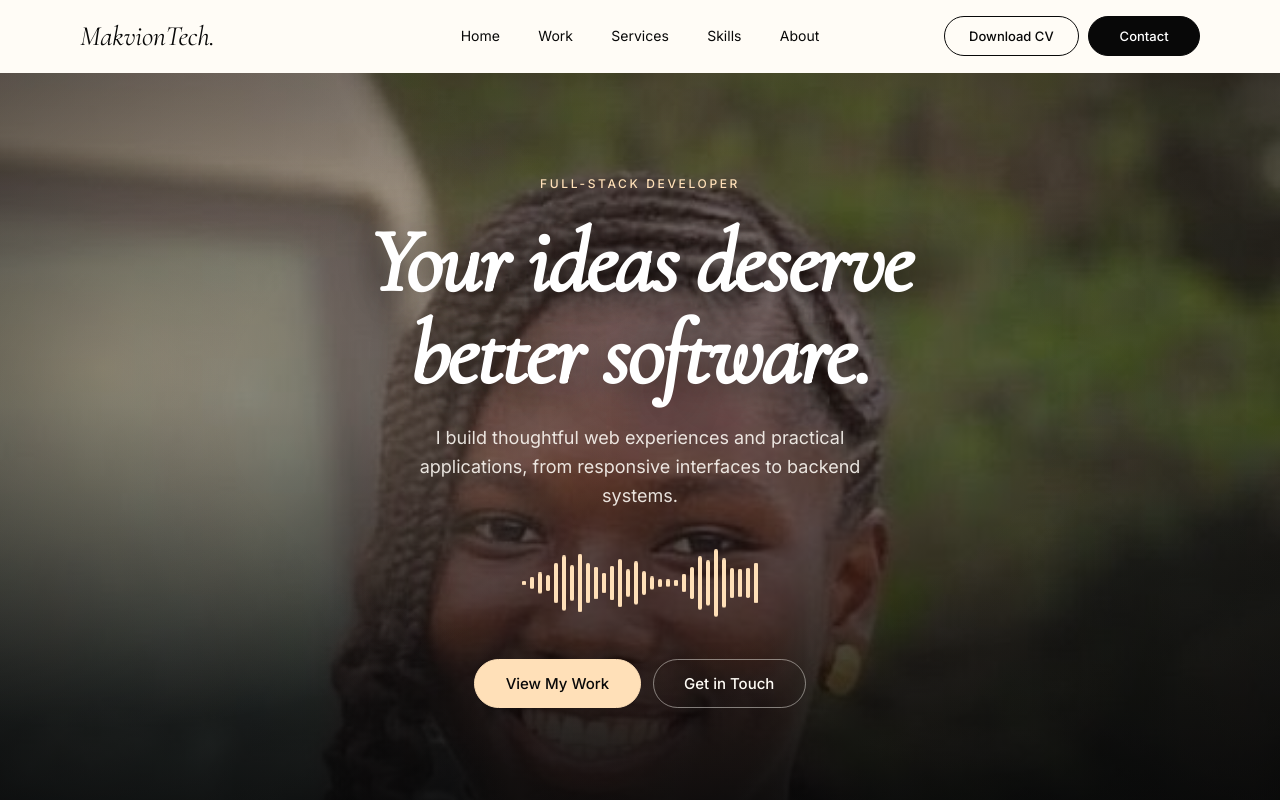
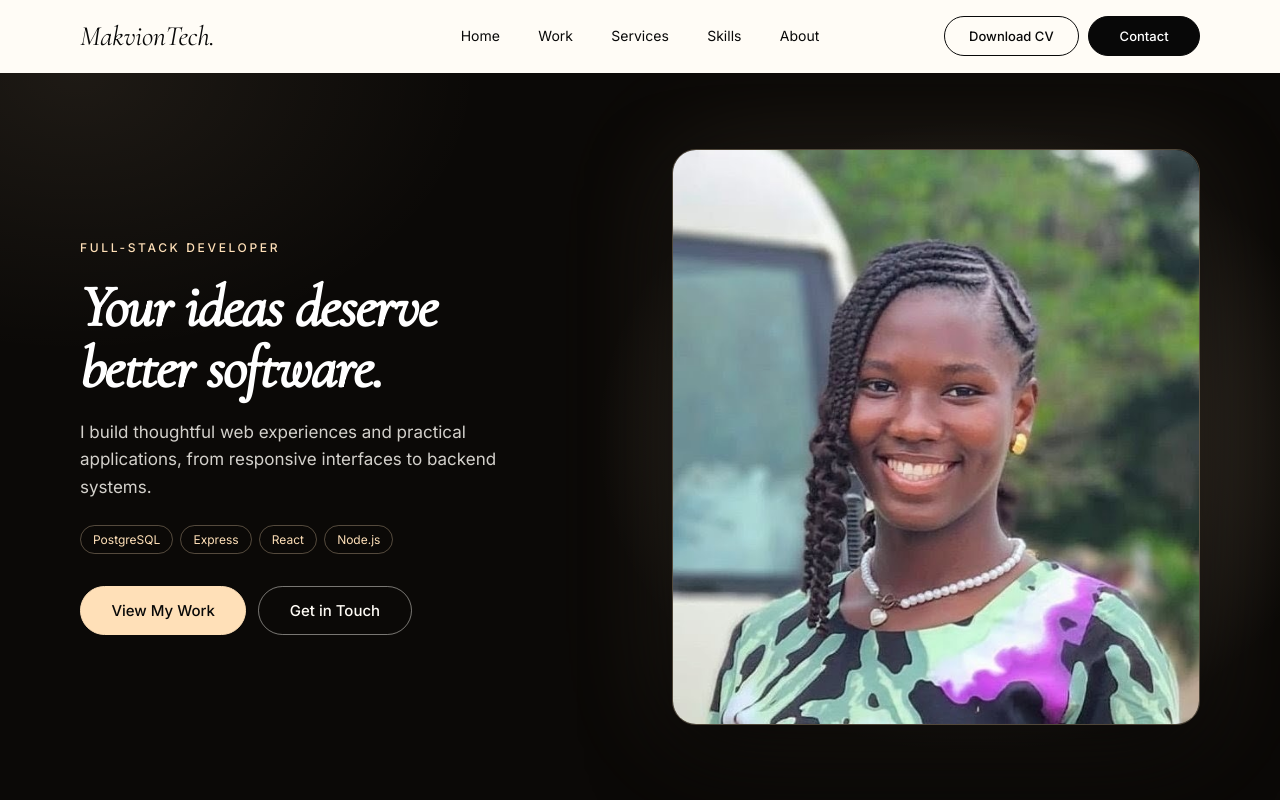
Before and after one commit to makvion-tech/MakvionTech, a React (Vite) app: page / in a window 1280 px wide. Shown: the top 800 px of the page. Built offline with nearby package versions, Linux system fonts and the light colour scheme.

Commit message:
updated hero

```diff
--- a/src/components/Hero.jsx
+++ b/src/components/Hero.jsx
@@ -1,12 +1,11 @@
-// Photo lives in public/images/photo.png, so it is served from /images/photo.png
-// and needs no import.
+// Photo lives in public/images/photo.png, served from /images/photo.png.
 const PHOTO_SRC = "/images/photo.png";
 
-// Waveform bar heights (px), mirrored-ish so it reads like an audio clip
-const BARS = [
-  10, 22, 32, 20, 44, 56, 36, 62, 48, 70, 38, 52, 60, 30, 44, 24,
-  14, 10, 16, 12, 28, 40, 58, 46, 68, 52, 36, 60, 56, 62,
-];
+const STACK = ["PostgreSQL", "Express", "React", "Node.js"];
+
+// Photo height: fits fully inside the screen under the navbar, so nothing
+// needs scrolling. Change the 72svh / 4rem values to make it bigger or smaller.
+const PHOTO_H = "min(72svh, calc(100svh - var(--nav-h) - 4rem))";
 
 const styles = {
   section: {
@@ -16,45 +15,32 @@ const styles = {
     minHeight: "calc(100svh - var(--nav-h))",
     display: "flex",
     alignItems: "center",
-    justifyContent: "center",
-    background: "var(--ink)",
+    background: "#0b0907",
     color: "var(--ivory)",
   },
-  photo: {
-    position: "absolute",
-    inset: 0,
-    zIndex: -3,
-    width: "100%",
-    height: "100%",
-    objectFit: "cover",
-    objectPosition: "center 18%",
-  },
-  // warm colour wash, replaces the indigo tint from the reference
-  tint: {
-    position: "absolute",
-    inset: 0,
-    zIndex: -2,
-    background:
-      "radial-gradient(ellipse 60% 70% at 8% 40%, rgba(255,224,184,0.38) 0%, rgba(255,224,184,0) 70%)," +
-      "linear-gradient(180deg, rgba(60,36,14,0.55) 0%, rgba(40,24,10,0.5) 45%, rgba(8,8,8,0.92) 100%)",
-    mixBlendMode: "normal",
-  },
-  vignette: {
+  // dark base with a soft warm glow behind the portrait so it pops
+  glow: {
     position: "absolute",
     inset: 0,
     zIndex: -1,
     background:
-      "radial-gradient(ellipse 80% 80% at 50% 45%, rgba(8,8,8,0) 40%, rgba(8,8,8,0.55) 100%)",
+      "radial-gradient(ellipse 42% 62% at 76% 50%, rgba(255,224,184,0.24) 0%, rgba(255,224,184,0) 70%)," +
+      "radial-gradient(ellipse 45% 55% at 6% 0%, rgba(255,224,184,0.08) 0%, rgba(255,224,184,0) 70%)",
   },
-  content: {
+  inner: {
     width: "100%",
-    maxWidth: "62rem",
+    maxWidth: "76rem",
     marginInline: "auto",
-    padding: "var(--section-y) var(--gutter)",
+    padding: "2rem var(--gutter)",
     display: "flex",
-    flexDirection: "column",
+    flexWrap: "wrap",
     alignItems: "center",
-    textAlign: "center",
+    justifyContent: "center",
+    gap: "2.5rem clamp(2rem, 5vw, 5rem)",
+  },
+  text: {
+    flex: "1 1 22rem",
+    maxWidth: "36rem",
   },
   eyebrow: {
     fontFamily: "var(--font-text)",
@@ -65,43 +51,40 @@ const styles = {
     color: "var(--peach)",
   },
   title: {
-    marginTop: "1.5rem",
+    marginTop: "1.25rem",
     fontFamily: "var(--font-display, var(--font-script))",
     fontStyle: "italic",
     fontWeight: 800,
-    fontSize: "clamp(2.6rem, 7.4vw, 5.6rem)",
-    lineHeight: 1.02,
+    fontSize: "clamp(2.3rem, 4.6vw, 4rem)",
+    lineHeight: 1.04,
     letterSpacing: "-0.02em",
     color: "var(--white)",
-    textShadow: "0 4px 40px rgba(8,8,8,0.55)",
     textWrap: "balance",
   },
   desc: {
+    marginTop: "1.25rem",
+    maxWidth: "40ch",
+    fontSize: "clamp(1rem, 1.4vw, 1.0625rem)",
+    lineHeight: 1.6,
+    color: "rgba(255,252,246,0.82)",
+  },
+  stack: {
+    display: "flex",
+    flexWrap: "wrap",
+    gap: "0.45rem",
     marginTop: "1.5rem",
-    maxWidth: "40ch",
-    fontSize: "clamp(1rem, 1.6vw, 1.125rem)",
-    lineHeight: 1.6,
-    color: "rgba(255,252,246,0.88)",
   },
-  wave: {
-    marginTop: "2.25rem",
-    height: "72px",
-    display: "flex",
-    alignItems: "center",
-    gap: "4px",
-  },
-  bar: {
-    width: "4px",
-    borderRadius: "2px",
-    background: "var(--peach)",
-    transformOrigin: "center",
-    animation: "mk-wave 1.4s ease-in-out infinite",
+  chip: {
+    fontSize: "0.75rem",
+    padding: "0.3rem 0.75rem",
+    borderRadius: "999px",
+    border: "1px solid rgba(255,224,184,0.3)",
+    color: "var(--peach)",
   },
   actions: {
-    marginTop: "2.5rem",
+    marginTop: "2rem",
     display: "flex",
     flexWrap: "wrap",
-    justifyContent: "center",
     gap: "0.75rem",
   },
   primary: {
@@ -118,16 +101,34 @@ const styles = {
     color: "var(--ivory)",
     border: "1px solid rgba(255,252,246,0.45)",
   },
+  figure: {
+    margin: 0,
+    flex: "0 1 auto",
+    maxWidth: "100%",
+    display: "flex",
+    justifyContent: "center",
+  },
+  // whole photo shown, never cropped
+  photo: {
+    display: "block",
+    height: PHOTO_H,
+    width: "auto",
+    maxWidth: "100%",
+    objectFit: "contain",
+    borderRadius: "var(--radius-card)",
+    border: "1px solid rgba(255,224,184,0.28)",
+    boxShadow:
+      "0 30px 80px rgba(0,0,0,0.6), 0 0 120px rgba(255,224,184,0.12)",
+  },
 };
 
 export default function Hero() {
   return (
     <section id="home" style={styles.section} aria-label="Introduction">
-      <img src={PHOTO_SRC} alt="" style={styles.photo} />
-      <div style={styles.tint} aria-hidden="true" />
-      <div style={styles.vignette} aria-hidden="true" />
+      <div style={styles.glow} aria-hidden="true" />
 
-      <div style={styles.content}>
+      <div style={styles.inner}>
+        <div style={styles.text}>
           <p style={styles.eyebrow}>Full-stack Developer</p>
 
           <h1 style={styles.title}>Your ideas deserve better software.</h1>
@@ -137,18 +138,13 @@ export default function Hero() {
             responsive interfaces to backend systems.
           </p>
 
-        <div style={styles.wave} aria-hidden="true">
-          {BARS.map((h, i) => (
-            <span
-              key={i}
-              style={{
-                ...styles.bar,
-                height: `${h}px`,
-                animationDelay: `${(i % 9) * 0.11}s`,
-              }}
-            />
+          <ul style={styles.stack} aria-label="Main stack">
+            {STACK.map((t) => (
+              <li key={t} style={styles.chip}>
+                {t}
+              </li>
             ))}
-        </div>
+          </ul>
 
           <div style={styles.actions}>
             <a href="#work" className="pill" style={styles.primary}>
@@ -160,13 +156,10 @@ export default function Hero() {
           </div>
         </div>
 
-      {/* keyframes can't live in inline styles */}
-      <style>{`
-        @keyframes mk-wave {
-          0%, 100% { transform: scaleY(0.45); }
-          50%      { transform: scaleY(1); }
-        }
-      `}</style>
+        <figure style={styles.figure}>
+          <img src={PHOTO_SRC} alt="Portrait of Makvion" style={styles.photo} />
+        </figure>
+      </div>
     </section>
   );
 }
```
Lines whose indentation alone changed are shown as unchanged.
